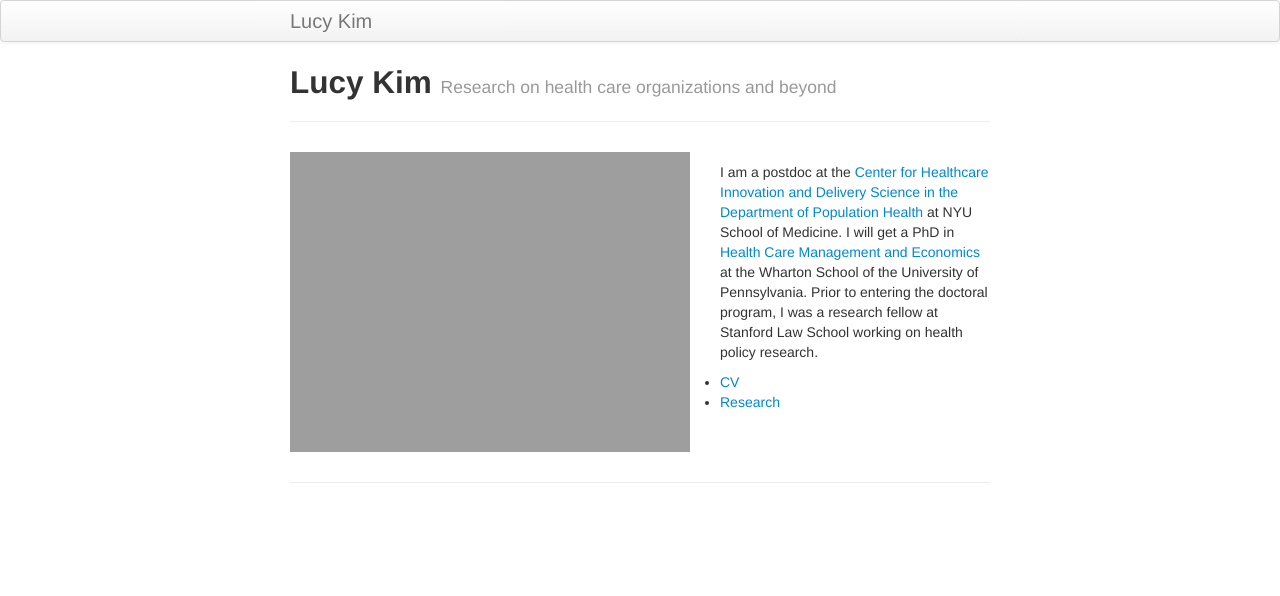
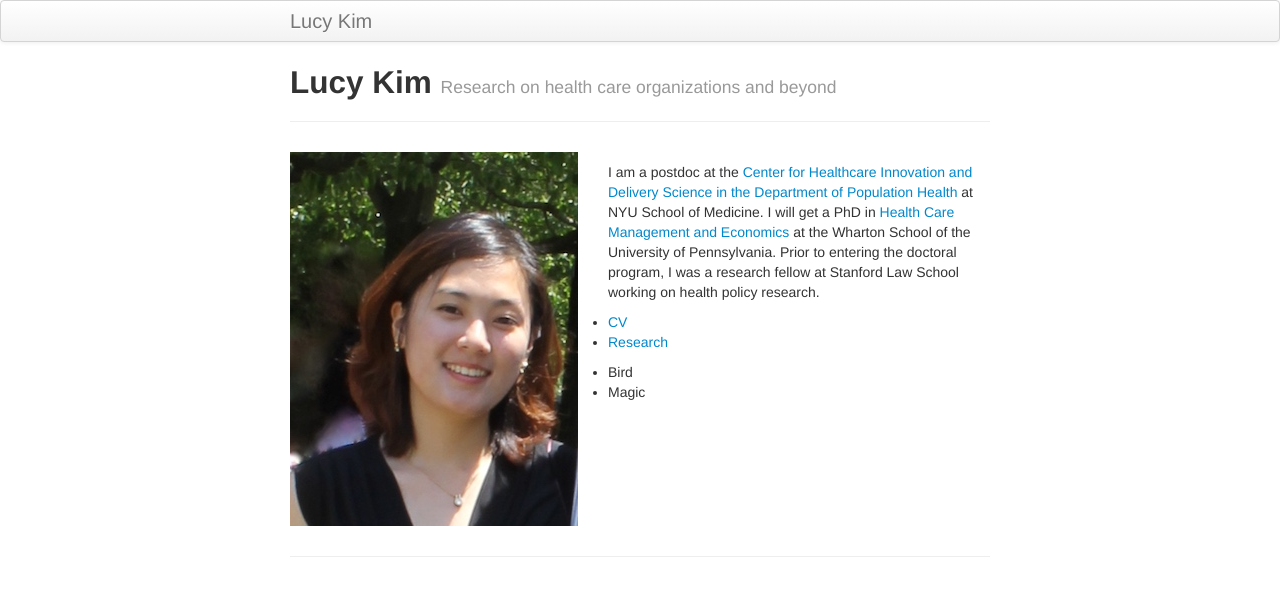
Before and after one commit to lucy-kim/lucy-kim.github.io, a Jekyll site: the page built from index.md, in a window 1280 px wide. Shown: the top 596 px of the page. Built offline with Jekyll 4.4.1, drawn with Linux system fonts in a browser that asks for light colours.

Commit message:
Update index.md

```diff
--- a/index.md
+++ b/index.md
@@ -5,9 +5,14 @@ tagline: Research on health care organizations and beyond
 description: Lucy Kim's research projects
 ---
 
-<img style="float: left; padding-right: 30px;" src="http://lucy-kim.github.io/profile_mar2016.jpg">
+<img style="float: left; padding-right: 30px;" src="http://lucy-kim.github.io/profile_mar2016.jpeg">
 
 I am a postdoc at the [Center for Healthcare Innovation and Delivery Science in the Department of Population Health](https://med.nyu.edu/chids/home) at NYU School of Medicine. I will get a PhD in [Health Care Management and Economics](https://hcmg.wharton.upenn.edu/) at the Wharton School of the University of Pennsylvania. Prior to entering the doctoral program, I was a research fellow at Stanford Law School working on health policy research.
 
   - [CV](https://www.dropbox.com/s/zk7ezft9euff3pp/Kim-cv.pdf?dl=0)
   - [Research](pages/research.html)
+
+<ul>
+<li>Bird</li>
+<li>Magic</li>
+</ul>
```
